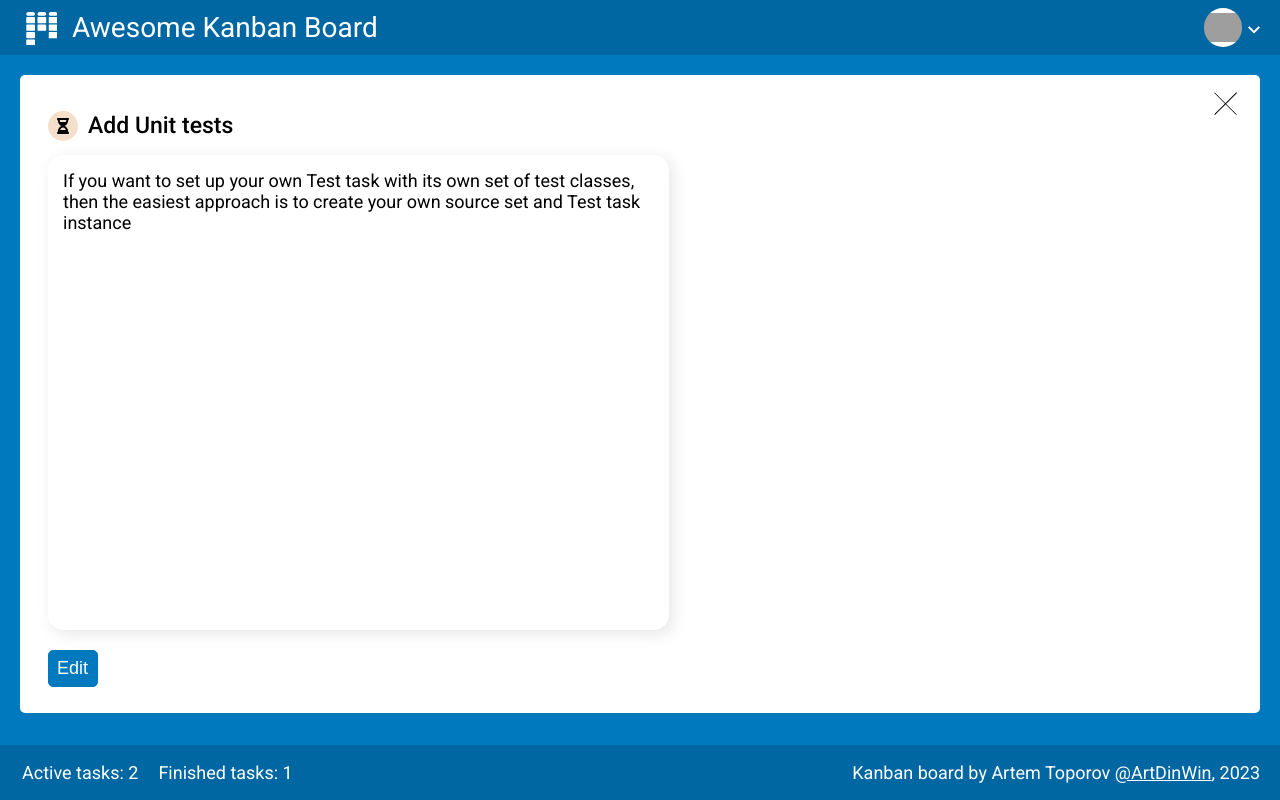
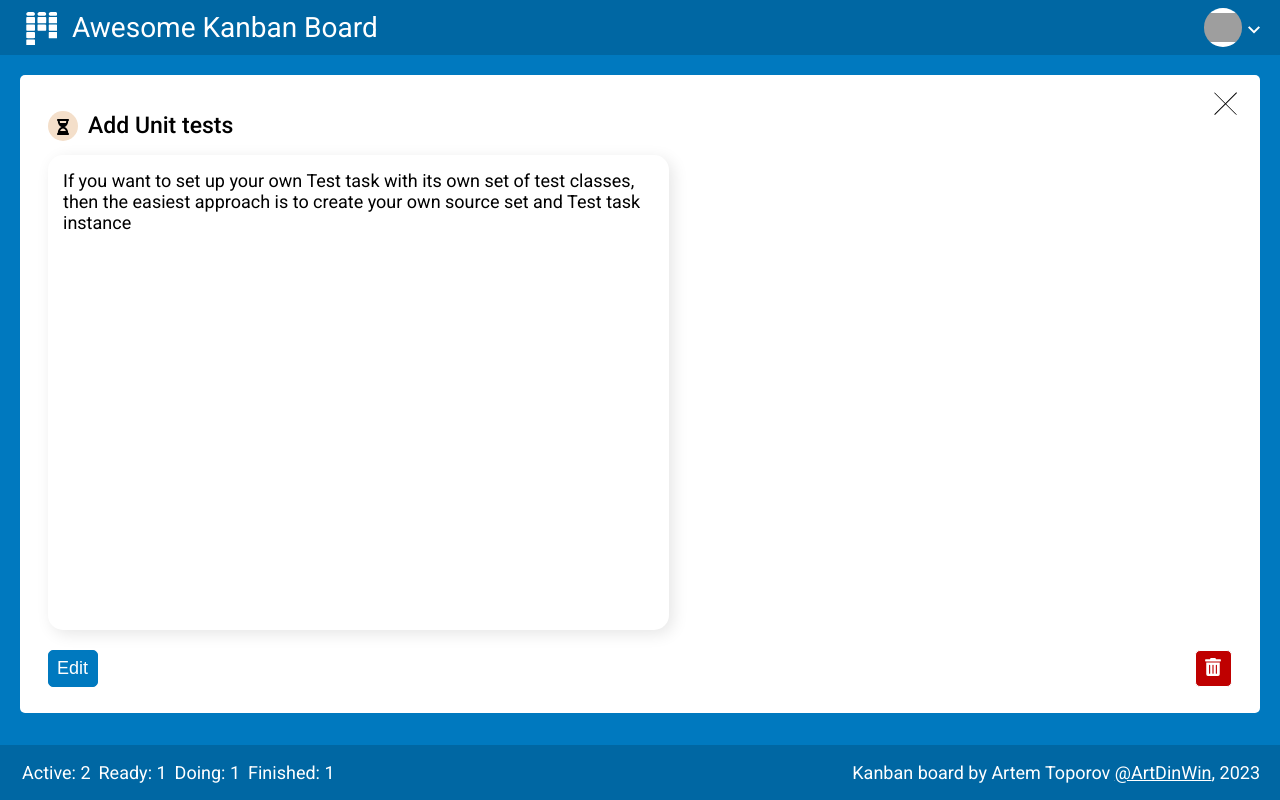
Before and after one commit to ArtDinWin/kanban_board_react_pj-05, a React (Create React App) app: page /#/task/lhncblm6 in a window 1280 px wide. Built offline with nearby package versions, Linux system fonts and the light colour scheme; grey boxes are pictures that could not be loaded.

Commit message:
fix layout and code

```diff
--- a/src/components/button/Button.jsx
+++ b/src/components/button/Button.jsx
@@ -2,6 +2,7 @@ import clsx from "clsx";
 import css from "./Button.module.scss";
 
 const Button = ({
+  children,
   textBtn,
   styleBtn,
   handleBtn,
@@ -26,6 +27,8 @@ const Button = ({
         ? clsx(css.style, css.style__dark)
         : styleBtn === "light"
         ? clsx(css.style, css.style__light)
+        : styleBtn === "trash"
+        ? clsx(css.style, css.style__trash)
         : "";
   }
 
@@ -36,7 +39,7 @@ const Button = ({
       type={type === undefined ? "button" : "submit"}
       form={idForm === undefined ? "" : idForm}
     >
-      {textBtn[active]}
+      {children ? children : textBtn[active]}
     </button>
   );
 
@@ -47,7 +50,7 @@ const Button = ({
       disabled
       type={"button"}
     >
-      {textBtn[active]}
+      {children ? children : textBtn[active]}
     </button>
   );
 
--- a/src/components/button/Button.module.scss
+++ b/src/components/button/Button.module.scss
@@ -56,4 +56,10 @@
 			border: 1px solid lightgray;
 		}
 	}
+		&__trash {
+			background-color: #bf0000;
+			& svg {
+			fill: $text-btn;
+			}
+		}
 }
--- a/src/components/detail-task/DetailTask.jsx
+++ b/src/components/detail-task/DetailTask.jsx
@@ -1,5 +1,5 @@
 import { useState, useEffect, useRef, useContext } from "react";
-import { Link } from "react-router-dom";
+import { Link, Navigate } from "react-router-dom";
 import { useParams } from "react-router";
 import css from "./DetailTask.module.scss";
 import Close from "./../../assets/close.svg";
@@ -15,6 +15,7 @@ const TaskDetail = (props) => {
   const { tasks, setTasks } = props;
   const params = useParams();
   const [isEdit, setIsEdit] = useState(false);
+  const [isReplace, setIsReplace] = useState(false);
   const [taskDetail, setTaskDetail] = useState({ title: "", description: "" });
   const taskFind = tasks.find((task) => task.id === params.id);
 
@@ -120,6 +121,21 @@ const TaskDetail = (props) => {
     </div>
   );
 
+  const handleTrash = () => {
+    const answer = window.confirm(`Вы точно хотите удалить данную задачу?`);
+    console.log("answer", answer);
+    if (answer) {
+      const newTasks = [...tasks];
+      const taskChangeId = newTasks
+        .map((task) => task.id)
+        .indexOf(taskDetail.id);
+      newTasks.splice(taskChangeId, 1);
+      console.log("taskDetail.id", taskDetail.id);
+      setIsReplace(true);
+      setTasks(newTasks);
+    }
+  };
+
   const renderTaskDetail = () => {
     return (
       <>
@@ -134,6 +150,7 @@ const TaskDetail = (props) => {
           {!isEdit ? renderTitle : renderInput}
         </div>
         {!isEdit ? renderInfoParagraph : renderInfoTextarea}
+        <div className={css.buttons__wrap}>
           <Button
             textBtn={["Edit", "Save"]}
             styleBtn={"dark"}
@@ -141,6 +158,23 @@ const TaskDetail = (props) => {
             enabled={isEdit && !taskDetail.title.trim() ? false : true}
             isItemVisible={isEdit}
           />
+          {/* <button
+            type="button"
+            className={css.task__trash}
+            onClick={handleTrash}
+          >
+            {getIcon("trash")}
+          </button> */}
+          <Button
+            textBtn={["", ""]}
+            styleBtn={"trash"}
+            enabled={true}
+            isItemVisible={true}
+            handleBtn={handleTrash}
+          >
+            {getIcon("trash")}
+          </Button>
+        </div>
         <Link to="/">
           <div className={css.task__close}>
             <img
@@ -154,12 +188,14 @@ const TaskDetail = (props) => {
       </>
     );
   };
-
+  console.log("isReplace", isReplace);
   return (
     <>
       <div className={css.task__window}>
         {taskFind ? (
           renderTaskDetail()
+        ) : isReplace ? (
+          <Navigate replace to="/" />
         ) : (
           <NotFound text={"Task with ID = '" + params.id + "' not found! "} />
         )}
--- a/src/components/detail-task/DetailTask.module.scss
+++ b/src/components/detail-task/DetailTask.module.scss
@@ -76,7 +76,7 @@
 		flex-shrink: 0;
 		cursor: help;
 		& svg{
-			margin-top: -4px;
+			margin-top: -2px;
 			width: 12px;
 		}
 	}
@@ -119,6 +119,9 @@
 				top: 11px;
 		}
 	}
+	&__trash{
+		background-color: #bf0000;
+	}
 }
 textarea{
 	&.task {
@@ -140,3 +143,10 @@ h2 {
 		overflow-y: auto;
 	}
 }
+.buttons{
+	&__wrap{
+		display: flex;
+		justify-content: space-between;
+
+	}
+}
--- a/src/components/footer/Footer.jsx
+++ b/src/components/footer/Footer.jsx
@@ -14,6 +14,7 @@ const Footer = (props) => {
   return (
     <footer className={css.wrapper}>
       <div>
+        <div className={css.wrapper__block}>
           <div className={css.wrapper__item}>
             <span
               className={css.item__status}
@@ -22,8 +23,32 @@ const Footer = (props) => {
             >
               {getIcon(LIST_TYPES.BACKLOG)}
             </span>
-          <span className={css.wrapper__item_title}>Active tasks: </span>
+            <span className={css.wrapper__item_title}>Active: </span>
             {getCountTasks(props.tasks, LIST_TYPES.BACKLOG)}
+          </div>
+          <div className={css.wrapper__item}>
+            <span
+              className={css.item__status}
+              title={"Type task: " + LIST_TYPES.READY}
+              style={{ backgroundColor: getColor(LIST_TYPES.READY) }}
+            >
+              {getIcon(LIST_TYPES.READY)}
+            </span>
+            <span className={css.wrapper__item_title}>Ready: </span>
+            {getCountTasks(props.tasks, LIST_TYPES.READY)}
+          </div>
+        </div>
+        <div className={css.wrapper__block}>
+          <div className={css.wrapper__item}>
+            <span
+              className={css.item__status}
+              title={"Type task: " + LIST_TYPES.IN_PROGRESS}
+              style={{ backgroundColor: getColor(LIST_TYPES.READY) }}
+            >
+              {getIcon(LIST_TYPES.IN_PROGRESS)}
+            </span>
+            <span className={css.wrapper__item_title}>Doing: </span>
+            {getCountTasks(props.tasks, LIST_TYPES.IN_PROGRESS)}
           </div>
           <div className={css.wrapper__item}>
             <span
@@ -33,8 +58,9 @@ const Footer = (props) => {
             >
               {getIcon(LIST_TYPES.FINISHED)}
             </span>
-          <span className={css.wrapper__item_title}>Finished tasks: </span>
+            <span className={css.wrapper__item_title}>Finished: </span>
             {getCountTasks(props.tasks, LIST_TYPES.FINISHED)}
+          </div>
         </div>
       </div>
       <div className={css.wrapper__author}>
--- a/src/components/footer/Footer.module.scss
+++ b/src/components/footer/Footer.module.scss
@@ -6,22 +6,30 @@
 	align-items: center;
 	padding: 0 20px 0 22px;
 	height: 55px;
+	@media all and (max-width: 380px) {
+			height: 75px;
+		}
+	&__block{
+	display: inline-block;
+	@media all and (max-width: 380px) {
+		display: block;
+		margin-bottom: 5px;
+		}
+	}
 
 	&__item {
 		display: inline-block;
-
+		padding-right: 8px;
 		&_title {
 			@media all and (max-width: 576px) {
 				display: none;
+				padding-right: 8px;
 			}
 		}
 	}
 
 	&__item:not(:last-child) {
-		padding-right: 20px;
-
 		@media all and (max-width: 768px) {
-			padding-right: 8px;
 		}
 	}
 
@@ -52,9 +60,9 @@
 		display: inline-block;
 		border-radius: 50%;
 		background-color: $list-bg-color;
-		height: 30px;
-		width: 30px;
-		margin-right: 10px;
+		height: 25px;
+		width: 25px;
+		margin-right: 3px;
 		vertical-align: text-bottom;
 		text-align: center;
 		cursor: help;
@@ -65,7 +73,7 @@
 		}
 
 		& svg {
-			margin-top: -4px;
+			margin-top: -7px;
 			width: 12px;
 			fill: $color-dark;
 		}
--- a/src/utils.js
+++ b/src/utils.js
@@ -6,6 +6,7 @@ import {
   FaFlagCheckered,
   FaRegEdit,
   FaBell,
+  FaTrashAlt,
 } from "react-icons/fa";
 
 const getColor = (status) =>
@@ -32,6 +33,8 @@ const getIcon = (type) =>
     <FaRegEdit />
   ) : type === "bell" ? (
     <FaHandPointUp />
+  ) : type === "trash" ? (
+    <FaTrashAlt />
   ) : null;
 
 export { getColor, getIcon };
```
Lines whose indentation alone changed are shown as unchanged.
